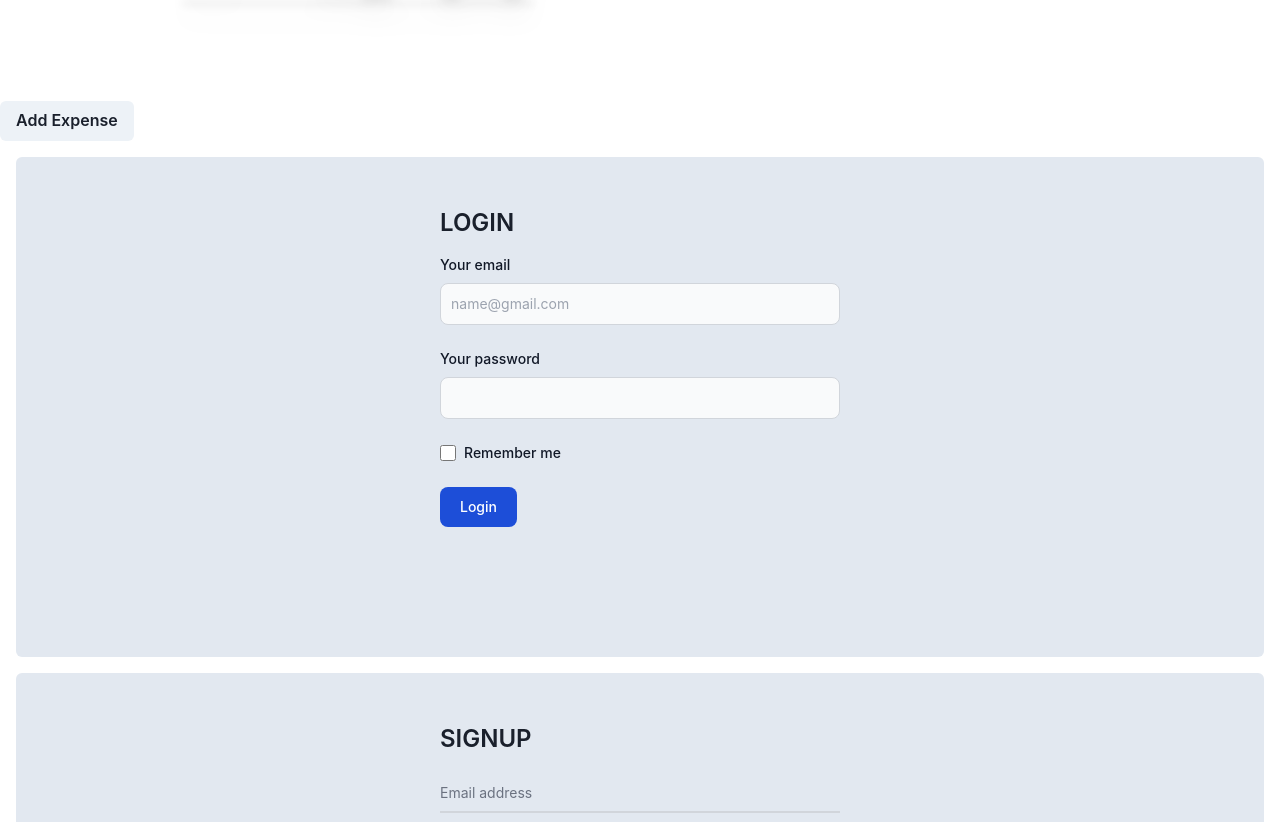
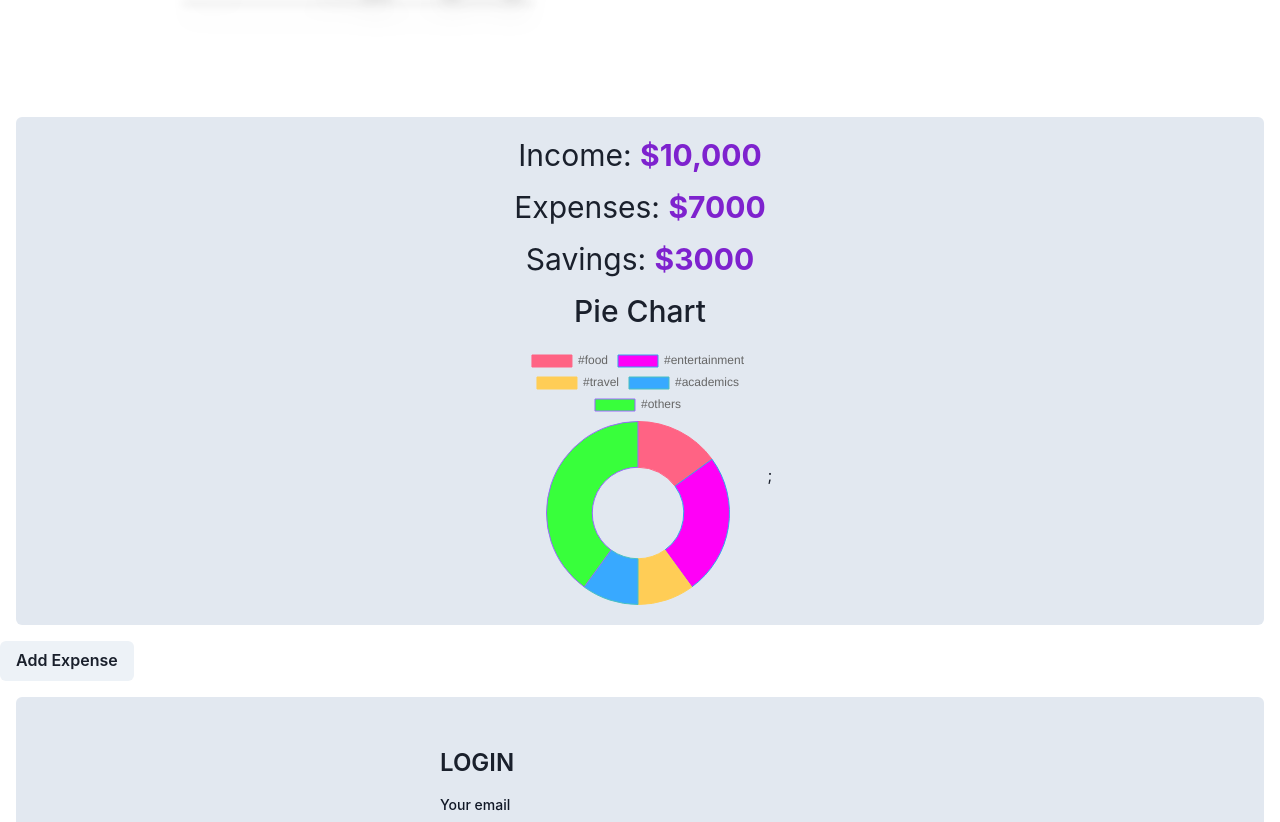
Before and after one commit to rohitranjan-2702/Finance-Budgeting, a React (Create React App) app in the folder client/: page / in a window 1280 px wide. Shown: the part 604-1426 px from the top of the page. Built offline with nearby package versions, Linux system fonts and the light colour scheme; the HTML template or start-up script is replaced by a standard one.

Commit message:
dashboard added

```diff
--- a/client/package.json
+++ b/client/package.json
@@ -10,8 +10,10 @@
     "@testing-library/react": "^13.4.0",
     "@testing-library/user-event": "^13.5.0",
     "axios": "^1.3.3",
+    "chart.js": "^4.2.1",
     "framer-motion": "^9.0.4",
     "react": "^18.2.0",
+    "react-chartjs-2": "^5.2.0",
     "react-dom": "^18.2.0",
     "react-scripts": "5.0.1",
     "web-vitals": "^2.1.4"
--- a/client/src/App.jsx
+++ b/client/src/App.jsx
@@ -3,7 +3,8 @@ import Footer from "./components/Footer";
 import Login from "./pages/Login";
 import Signup from "./pages/Signup";
 import ExpenseCard from "./components/ExpenseCard";
-import { ChakraProvider } from '@chakra-ui/react'
+import { ChakraProvider } from '@chakra-ui/react';
+import Dashboard from "./pages/Dashboard";
 
 function App() {
   return (
@@ -12,6 +13,7 @@ function App() {
 
       <div className="App">
         <Home />
+        <Dashboard/>
         <ExpenseCard/>
         <Login />
         <Signup />
--- /dev/null
+++ b/client/src/pages/Dashboard.jsx
@@ -0,0 +1,54 @@
+import React from 'react'
+import { Chart as ChartJS, ArcElement, Tooltip, Legend } from 'chart.js';
+import { Doughnut } from 'react-chartjs-2';
+
+ChartJS.register(ArcElement, Tooltip, Legend);
+
+export const data = {
+    labels: ['#food', '#entertainment', '#travel', '#academics', '#others'],
+    datasets: [
+      {
+        label: '# of Votes',
+        data: [15,25,10,10,40],
+        options: {
+            layout: {
+                padding: 0
+            }
+        },
+        backgroundColor: [
+            'rgb(255, 99, 132)',
+            'rgb(255, 0, 247)',
+            'rgb(255, 205, 86)',
+            'rgb(56, 169, 255)',
+            'rgb(56, 255, 59)'
+        ],
+        borderColor: [
+          'rgba(255, 99, 132, 1)',
+          'rgba(54, 162, 235, 1)',
+          'rgba(255, 206, 86, 1)',
+          'rgba(75, 192, 192, 1)',
+          'rgba(153, 102, 255, 1)',
+          'rgba(255, 159, 64, 1)',
+        ],
+        borderWidth: 1,
+      },
+    ],
+  };
+
+const Dashboard = () => {
+  return (<>
+
+<div class="m-4 flex max-w-full flex-col items-center justify-center rounded-md bg-slate-200 p-5">
+  <div class="mb-4 text-3xl">Income: <span class="font-bold text-purple-700">$10,000</span></div>
+  <div class="mb-4 text-3xl">Expenses: <span class="font-bold text-purple-700">$7000</span></div>
+  <div class="mb-4 text-3xl">Savings: <span class="font-bold text-purple-700">$3000</span></div>
+  <div class="mb-4 text-3xl font-medium">Pie Chart</div>
+  <div class="flex h-[260px] w-[260px] items-center justify-center">
+  <Doughnut data={data} />;
+  </div>
+</div>
+    </>
+  )
+}
+
+export default Dashboard
```
Also changed, not shown: 2 other files (tests, documents, lock files or other folders).
